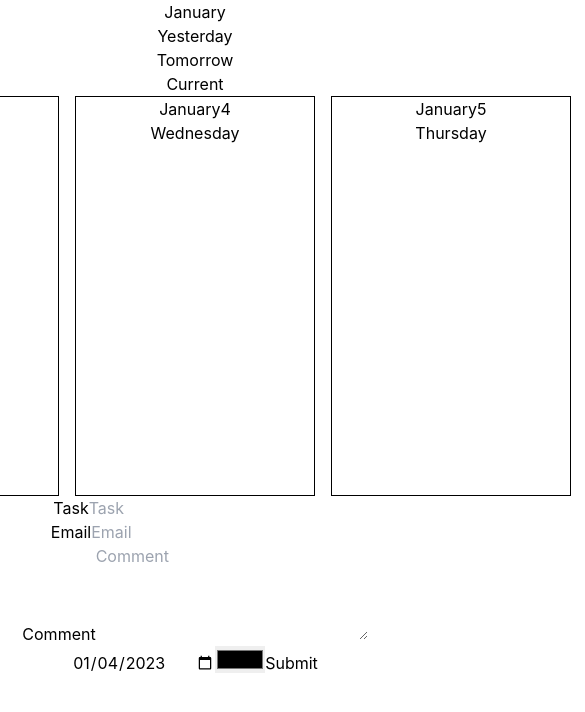
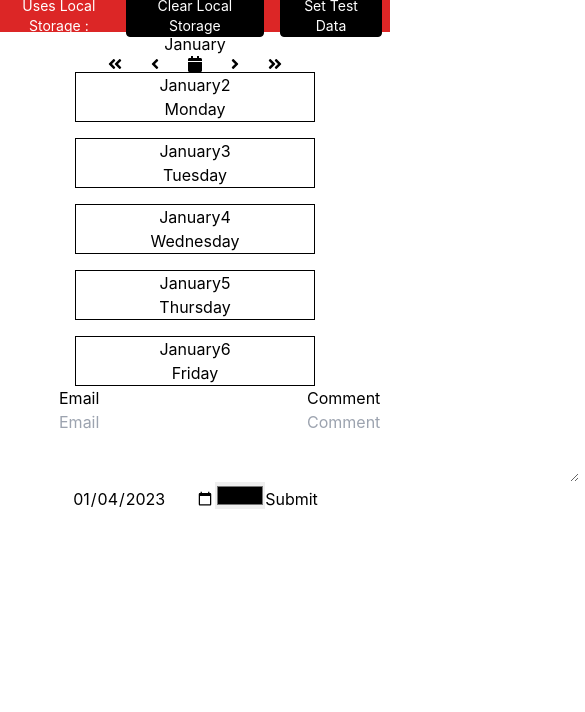
Before and after one commit to TravisAlanH/calender_events, a React (Create React App) app: page / in a window 390 px wide. Shown: the top 712 px of the page, 585 px wide, since content can reach past the window. Built offline with nearby package versions, Linux system fonts and the light colour scheme.

Commit message:
began Responsive

```diff
--- a/src/Comp/LabelWInput.js
+++ b/src/Comp/LabelWInput.js
@@ -2,14 +2,9 @@ import React from "react";
 
 export default function LabelWInput({ command, dataInput }) {
   return (
-    <div className="FlexRowCenterEnd">
+    <div className="flex flex-col items-start">
       <label>{command}</label>
-      <input
-        type="text"
-        id={command}
-        placeholder={command}
-        defaultValue={dataInput}
-      />
+      <input type="text" id={command} placeholder={command} defaultValue={dataInput} />
     </div>
   );
 }
--- a/src/Comp/Todo.js
+++ b/src/Comp/Todo.js
@@ -2,7 +2,8 @@ import React, { useState } from "react";
 import { v4 as uuid } from "uuid";
 import LabelWInput from "./LabelWInput";
 import { add } from "date-fns";
-import { FaCog, FaRegCheckCircle, FaRegCircle, FaRegWindowClose } from "react-icons/fa";
+import testData from "../TestData";
+import { FaCog, FaRegCheckCircle, FaRegCircle, FaRegWindowClose, FaAngleLeft, FaAngleDoubleLeft, FaAngleRight, FaAngleDoubleRight, FaCalendar } from "react-icons/fa";
 
 export default function Todo() {
   const [adjustDate, setAdjustDate] = useState(0);
@@ -36,6 +37,7 @@ export default function Todo() {
 
   const NewEvent = ["Task", "Email"];
   let data = {};
+
   let event = JSON.parse(localStorage.getItem("TodoList")) || [];
 
   function AddTask(e) {
@@ -145,37 +147,79 @@ export default function Todo() {
 
   return (
     <div className="flex flex-col">
+      <div className="h-8 w-full bg-red-600 text-white text-sm flex flex-row justify-center items-center">
+        Uses Local Storage :{" "}
+        <button
+          className="mx-2 px-3 border border-black bg-black rounded"
+          onClick={() => {
+            localStorage.removeItem("TodoList");
+            setRerender(!rerender);
+          }}
+        >
+          Clear Local Storage
+        </button>
+        <button
+          className="mx-2 px-3 border border-black bg-black rounded"
+          onClick={() => {
+            localStorage.setItem("TodoList", JSON.stringify(testData));
+            setRerender(!rerender);
+          }}
+        >
+          Set Test Data
+        </button>
+      </div>
       <div className="flex flex-row justify-center items-center">
         <div className="CalDisplay flex flex-col justify-center items-center w-96">
           <div className="MonthText">{month[today.getMonth()]}</div>
+          <div className="flex flex-row">
             <button
+              className="mx-1 px-2"
+              onClick={() => {
+                setAdjustDate(adjustDate - 2);
+              }}
+            >
+              <FaAngleDoubleLeft />
+            </button>
+            <button
+              className="mx-1 px-2"
               onClick={() => {
                 setAdjustDate(adjustDate - 1);
               }}
             >
-            Yesterday
+              <FaAngleLeft />
             </button>
             <button
+              className="mx-1 px-2"
+              onClick={() => {
+                setAdjustDate(0);
+              }}
+            >
+              <FaCalendar />
+            </button>
+            <button
+              className="mx-1 px-2"
               onClick={() => {
                 setAdjustDate(adjustDate + 1);
               }}
             >
-            Tomorrow
+              <FaAngleRight />
             </button>
             <button
+              className="mx-1 px-2"
               onClick={() => {
-              setAdjustDate(0);
+                setAdjustDate(adjustDate + 2);
               }}
             >
-            Current
+              <FaAngleDoubleRight />
             </button>
+          </div>
 
-          <div className="CalBoxDiv flex flex-row justify-center">
+          <div className="CalBoxDiv flex sm:flex-row flex-col justify-center">
             {DateArray.map((item, index) => {
               let color = true;
               let backgroundColor = "rgb(222, 225, 244)";
               return (
-                <div className="CalBox w-96" key={index}>
+                <div className="CalBox w-96 min-h-min" key={index}>
                   <div className="Header">
                     <div className="DayNumber">
                       {month[item.getMonth()]}
@@ -197,6 +241,21 @@ export default function Todo() {
                         checkBox = <FaRegCircle onClick={() => handleUnChecked(event.ID)} className="Done" />;
                       }
                       if (event.Date === formatDate(item.toISOString())) {
+                        let overflowText;
+                        if (event.Task.length > 16) {
+                          overflowText = (
+                            <h5 className="overFlow text-sm overflow-clip whitespace-nowrap" id="TaskString">
+                              {event.Task}
+                            </h5>
+                          );
+                        } else {
+                          overflowText = (
+                            <h5 className="text-sm overflow-clip whitespace-nowrap" id="TaskString">
+                              {event.Task}
+                            </h5>
+                          );
+                        }
+
                         return (
                           <div
                             key={index}
@@ -226,9 +285,7 @@ export default function Todo() {
                             </div>
                             <div className="EventContent">
                               <div className="EventName">
-                                <div className="EventTask">
-                                  <h5>{event.Task}</h5>
-                                </div>
+                                <div className="EventTask">{overflowText}</div>
                                 <div className="noActive">{checkBox}</div>
                                 <div className="noActive">
                                   <FaRegWindowClose className="Done" onClick={() => deleteItem(event.ID, event.Task)} />
@@ -286,16 +343,21 @@ export default function Todo() {
       </div>
       <div className="NewTaskFormDiv">
         <form onSubmit={AddTask}>
+          <div className="flex flex-row justify-center">
             {NewEvent.map((item, index) => {
               return <LabelWInput command={item} dataInput={""} key={index} />;
             })}{" "}
-          <div className="FlexRowCenterEnd">
+            <div className="flex flex-col items-start">
               <label>Comment</label>
-            <textarea id={"Comment"} placeholder={"Comment"} rows="4" cols="25" />
+              <textarea id={"Comment"} placeholder={"Comment"} rows="3" cols="25" />
             </div>
+          </div>
+
+          <div>
             <input type={"date"} id="Date" placeholder="DD-MMM-YYYY" defaultValue={formatDate(today.toISOString())} />
             <input type={"color"} id="Color" />
             <input type={"submit"} />
+          </div>
         </form>
       </div>
     </div>
--- a/src/Styles/Todo.css
+++ b/src/Styles/Todo.css
@@ -3,9 +3,21 @@
   height: auto;
 }
 
+* {
+  /* border: 1px solid black; */
+}
+
+.overFlow {
+  transition: all 3s ease-in-out;
+}
+
+.overFlow:hover {
+  margin-left: -100%
+}
+
 .CalBox {
   width: 15rem;
-  height: 25rem;
+  /* min-height: 5rem; */
   border: 1px solid black;
   display: flex;
   flex-direction: column;
--- /dev/null
+++ b/src/TestData.js
@@ -0,0 +1,71 @@
+import { add } from "date-fns";
+
+function formatDate(date) {
+  var d = new Date(date),
+    month = "" + (d.getMonth() + 1),
+    day = "" + d.getDate(),
+    year = d.getFullYear();
+
+  if (month.length < 2) month = "0" + month;
+  if (day.length < 2) day = "0" + day;
+
+  return [year, month, day].join("-");
+}
+
+let today = new Date();
+const currentDate = formatDate(add(today, { days: 0 }));
+const tomorrow = formatDate(add(today, { days: 1 }));
+const yesterdayTwo = formatDate(add(today, { days: -2 }));
+
+let testData = [
+  {
+    "ID": "8098c309-1d2b-4d7b-b8e6-50dcd9436494",
+    "Checked": false,
+    "Dot": "block",
+    "Edit": "none",
+    "CheckMark": "none",
+    "Task": "Learn React Development",
+    "Email": "travis.h.dev@gmail.com",
+    "Comment": "-Read Documentation for on ReactJS.org. \n-Learn more about React Hooks. \n-Develop Understanding of useContext\n\n",
+    "Date": currentDate,
+    "Color": "#06fe8a",
+  },
+  {
+    "ID": "01df9809-d48e-4e55-a45e-f962b16e2804",
+    "Checked": false,
+    "Dot": "block",
+    "Edit": "none",
+    "CheckMark": "none",
+    "Task": "Agile Meeting",
+    "Email": "MyTeam.Agile@Agile.com",
+    "Comment": "- 0900\n- 757-555-1023\n- Discuss User Stories status\n- Ask Jim about getting more paper.",
+    "Date": tomorrow,
+    "Color": "#ff0000",
+  },
+  {
+    "ID": "d2731e28-84bd-4799-b874-51ca96fa4bb8",
+    "Checked": false,
+    "Dot": "block",
+    "Edit": "none",
+    "CheckMark": "none",
+    "Task": "Lunch with Pam",
+    "Email": "PamAgile@Agile.com",
+    "Comment": "- 1230\n- Pam at reception is married to Jim from sales. \n- Offer Pam the Scrum Master Job",
+    "Date": yesterdayTwo,
+    "Color": "#1100ff",
+  },
+  {
+    "ID": "90ef25e9-d40c-4848-be48-79f339a272d8",
+    "Checked": false,
+    "Dot": "block",
+    "Edit": "none",
+    "CheckMark": "none",
+    "Task": "End of Day Code Review With Team",
+    "Email": "Team@Agile.com",
+    "Comment": "- Offer Travis Heidelberger the Job\n- Let him know this was a unique way to build a todo list\n- Ask about how he managed so much state in this one little project. ",
+    "Date": "2023-01-03",
+    "Color": "#ffbb00",
+  },
+];
+
+export default testData;
```
Lines whose indentation alone changed are shown as unchanged.
